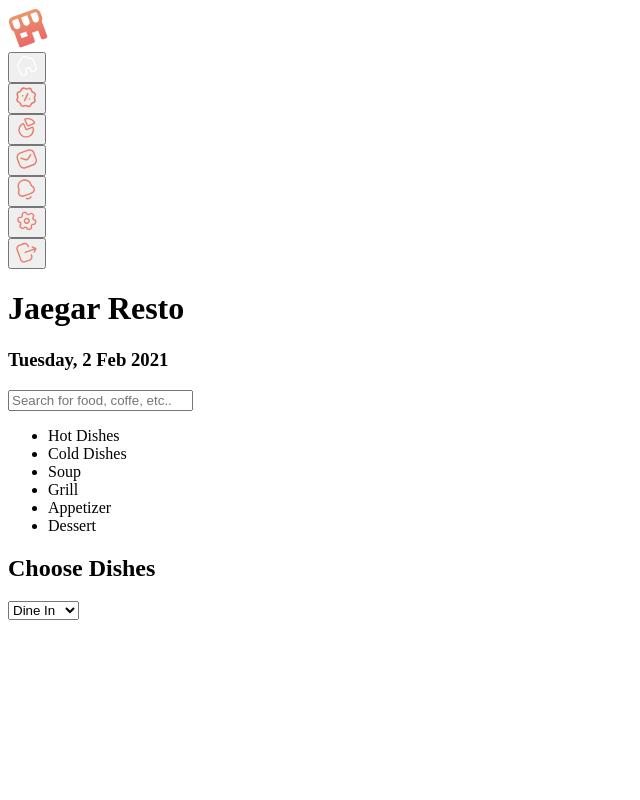
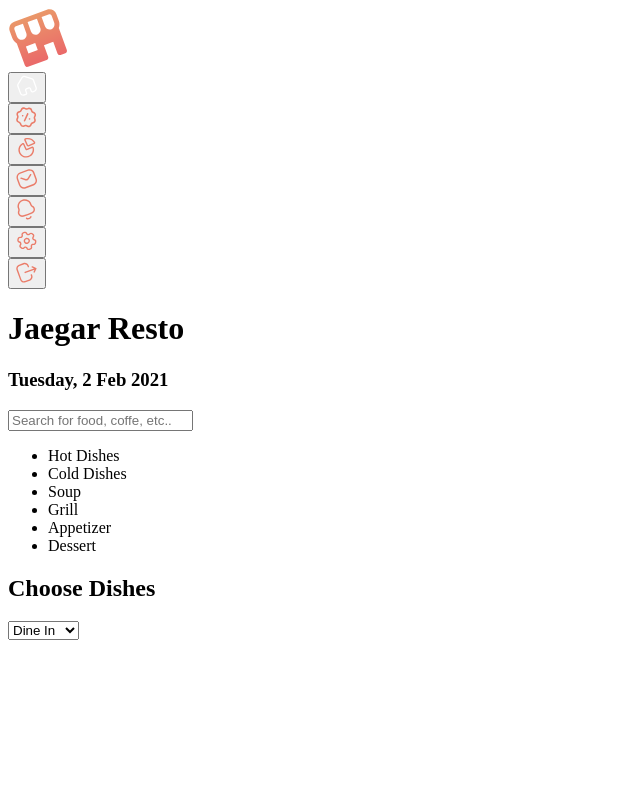
Before and after one commit to SulimanTwfiq/point-of-sale, a Next.js app: page / in a window 1280 px wide. Shown: the top 800 px of the page, without its empty margins (0-640 px from the left). Built offline with nearby package versions, Linux system fonts and the light colour scheme.

Commit message:
fix logo css

```diff
--- a/components/Layout/Navigation/index.js
+++ b/components/Layout/Navigation/index.js
@@ -6,7 +6,7 @@ import styles from "./Navigtation.module.css"
 
 const Navigation = () => {
   return (
-    <nav className="grid grid-rows-[70px,1fr] h-full rounded-tr-2xl rounded-br-2xl bg-secondary-1100">
+    <nav className="grid grid-rows-[90px,1fr] h-full rounded-tr-2xl rounded-br-2xl bg-secondary-1100">
       <Logo />
       <PagesTabs />
     </nav>
@@ -15,14 +15,14 @@ const Navigation = () => {
 const Logo = () => {
   return (
     <div
-      className={clsx("pt-3 px-3 translate-x-2.5 pb-0 mt-3 ml-3	h-14 w-14 bg-[#543C3B] rounded-2xl")}
+      className={clsx("pt-2 px-2 translate-x-2.5 pb-0 mt-5 ml-3	h-14 w-14 bg-[#543C3B] rounded-2xl")}
     >
       <Image
         src={`/icons/pages/logo.svg`}
         className={"rotate-[19deg]"}
         alt={"logo"}
-        width={40}
-        height={40}
+        width={60}
+        height={60}
       />
     </div>
   )
```
